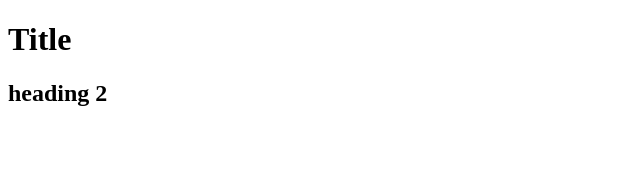
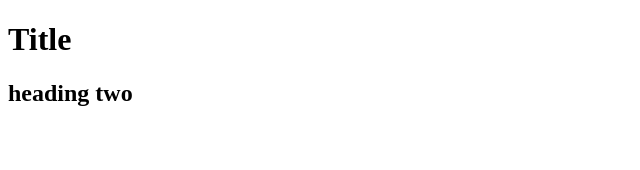
Before and after one commit to link2pk/namaste-react, a React (Vite) app: page / in a window 1280 px wide. Shown: the top 170 px of the page, without its empty margins (0-640 px from the left). Built offline with nearby package versions, Linux system fonts and the light colour scheme.

Commit message:
{} reactElement vs </> React Component vs <></> React Component

```diff
--- a/App.js
+++ b/App.js
@@ -66,19 +66,19 @@ import ReactDOM from "react-dom/client";
 // };
 
 // component composition(Add one component inside other)
-
+const mainheading = "Title";
 const Title = () => {
-  return <h1>Title</h1>;
+  return <h1>{mainheading}</h1>;
 };
 
 const Header = () => {
   return (
     <div>
       <Title /> {/*component Title inside Header component*/}
-      <h2>heading 2</h2>
+      <h2>heading two</h2>
     </div>
   );
 };
 
 const root = ReactDOM.createRoot(document.getElementById("root"));
-root.render(<Header />);
+root.render(<Header></Header>);
```
